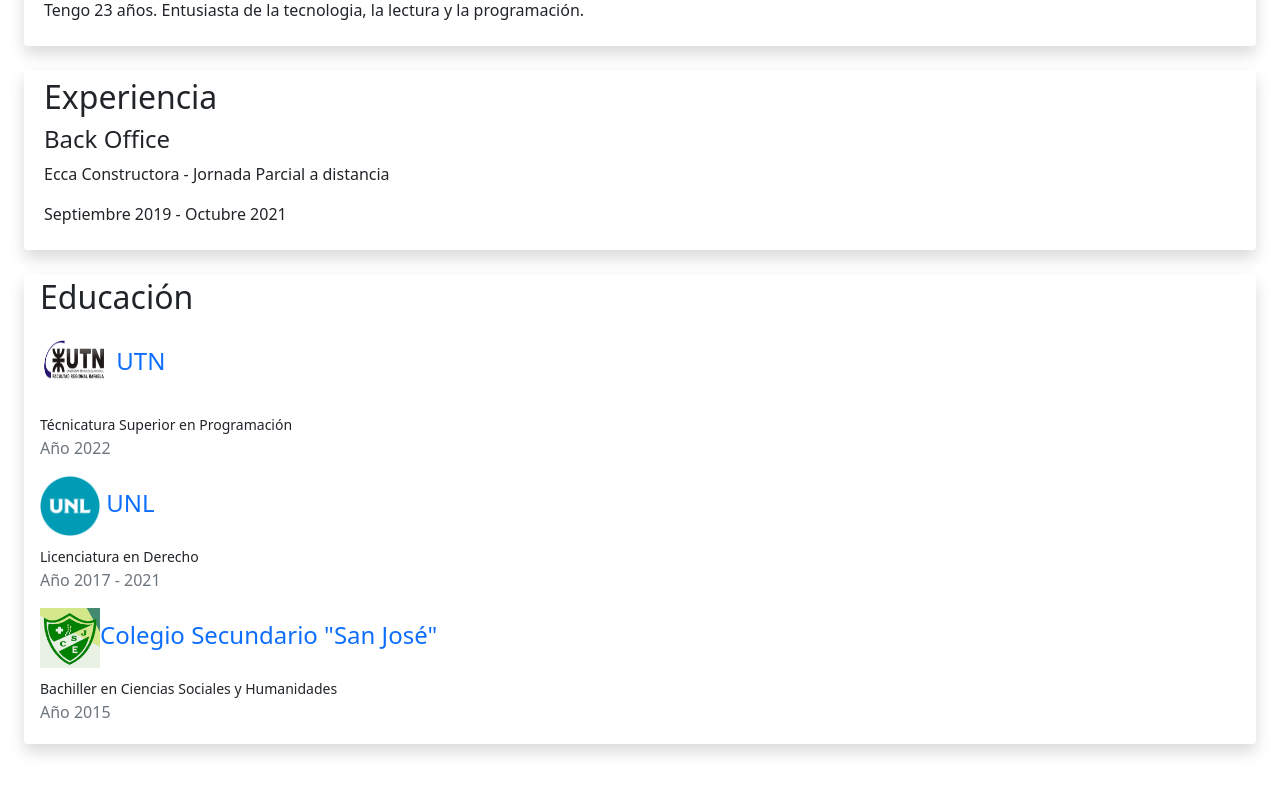
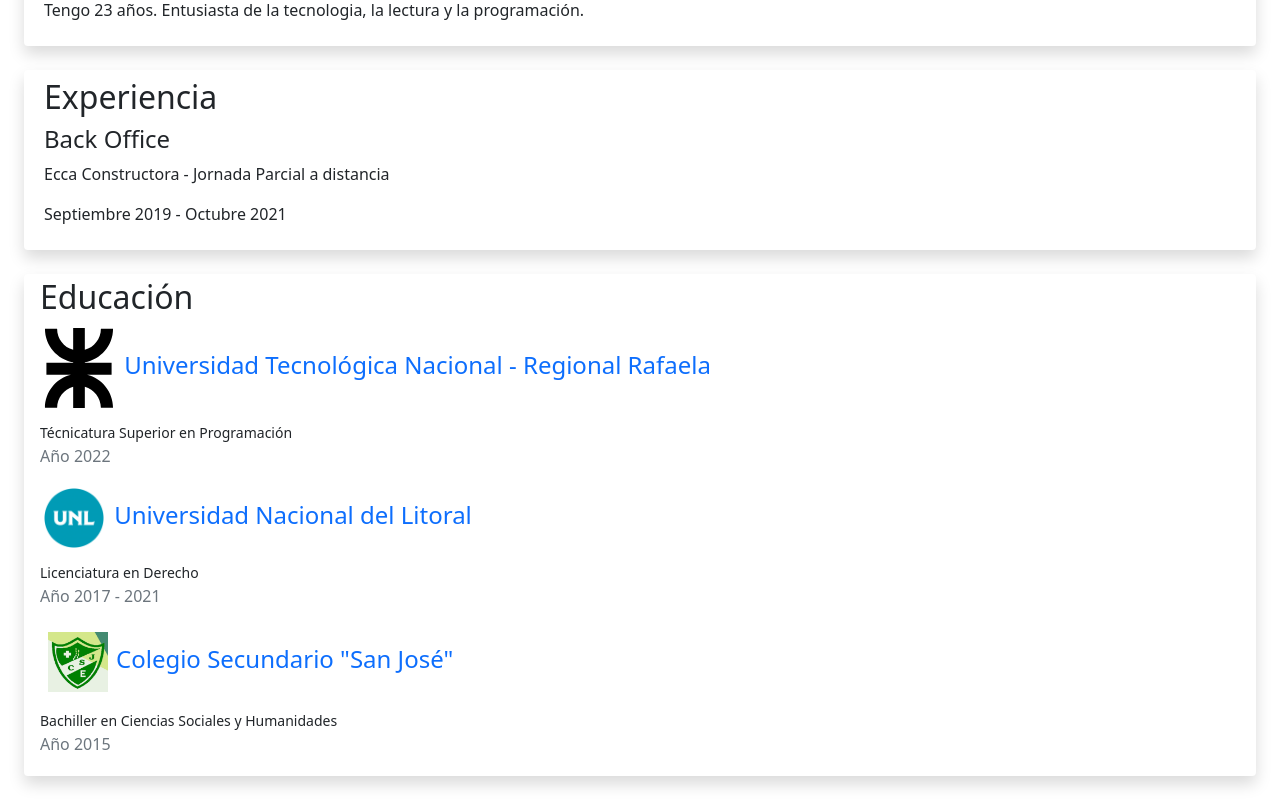
Before and after one commit to tomiban/portfolio_arg_programa, an Angular app: page / in a window 1280 px wide. Shown: the part 804-1604 px from the top of the page. Before the commit the page ends 1572 px from the top, so only its background shows below. Built offline with nearby package versions, Linux system fonts and the light colour scheme.

Commit message:
Se corrige distancia entre imagenes en el modulo experiencia

```diff
--- a/src/app/components/education/education.component.html
+++ b/src/app/components/education/education.component.html
@@ -5,13 +5,13 @@
     <h4>
       <a href="#"
         ><img
-          class="img-rounded"
+          class="img-rounded m-1"
           alt="Universidad Tecnológica Nacional"
           width="70"
           height="80"
-          src="../../../assets/UTN.png"
+          src="../../../assets/utn.svg"
         />
-        UTN
+        Universidad Tecnológica Nacional - Regional Rafaela
       </a>
     </h4>
     <small>Técnicatura Superior en Programación</small>
@@ -22,13 +22,13 @@
     <h4>
       <a href="#"
         ><img
-          class="img-rounded"
+          class="img-rounded m-1"
           alt="Universidad Nacional del Litoral"
           width="60"
           height="60"
           src="../../../assets/UNL.png"
         />
-        UNL
+        Universidad Nacional del Litoral
       </a>
     </h4>
     <small>Licenciatura en Derecho</small>
@@ -39,7 +39,7 @@
     <h4>
       <a href="#"
         ><img
-          class="img-rounded"
+          class="img-rounded m-2"
           alt="Colegio San José"
           src="../../../assets/colegiosj.png"
           width="60"
```
Also changed, not shown: src/assets/utn.svg (added).
